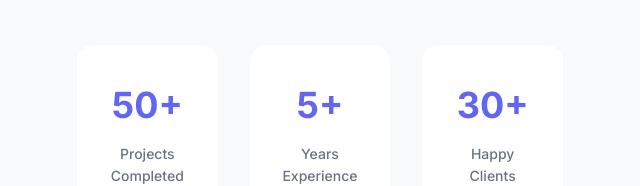
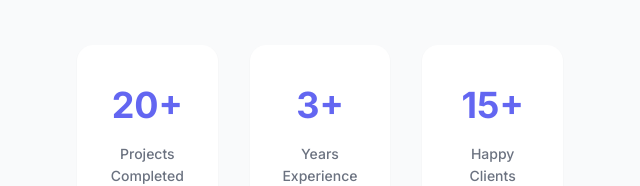
Before and after one commit to ZakhaevCON/portfolio, a plain HTML site: page index.html in a window 1280 px wide. Shown: the part 1254-1440 px from the top of the page, 477-1117 px from the left. Drawn offline with Linux system fonts and the light colour scheme.

Commit message:
first commit

```diff
--- a/index.html
+++ b/index.html
@@ -87,15 +87,15 @@
                     </p>
                     <div class="about-stats">
                         <div class="stat-item">
-                            <span class="stat-number">50+</span>
+                            <span class="stat-number">20+</span>
                             <span class="stat-label">Projects Completed</span>
                         </div>
                         <div class="stat-item">
-                            <span class="stat-number">5+</span>
+                            <span class="stat-number">3+</span>
                             <span class="stat-label">Years Experience</span>
                         </div>
                         <div class="stat-item">
-                            <span class="stat-number">30+</span>
+                            <span class="stat-number">15+</span>
                             <span class="stat-label">Happy Clients</span>
                         </div>
                     </div>
```
